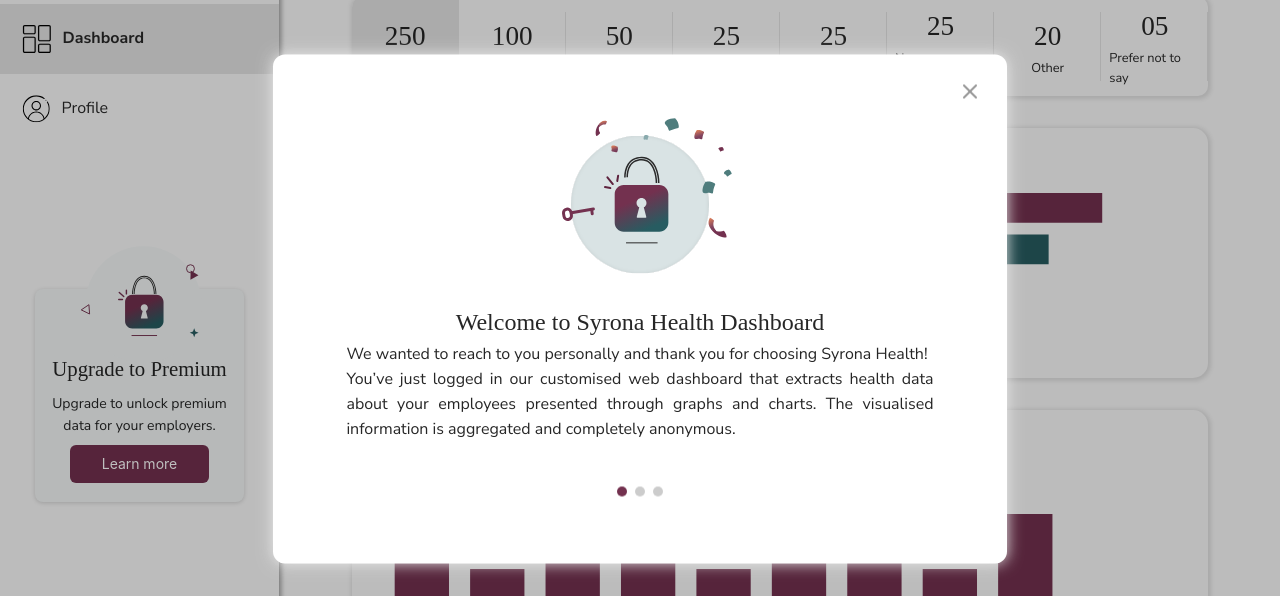
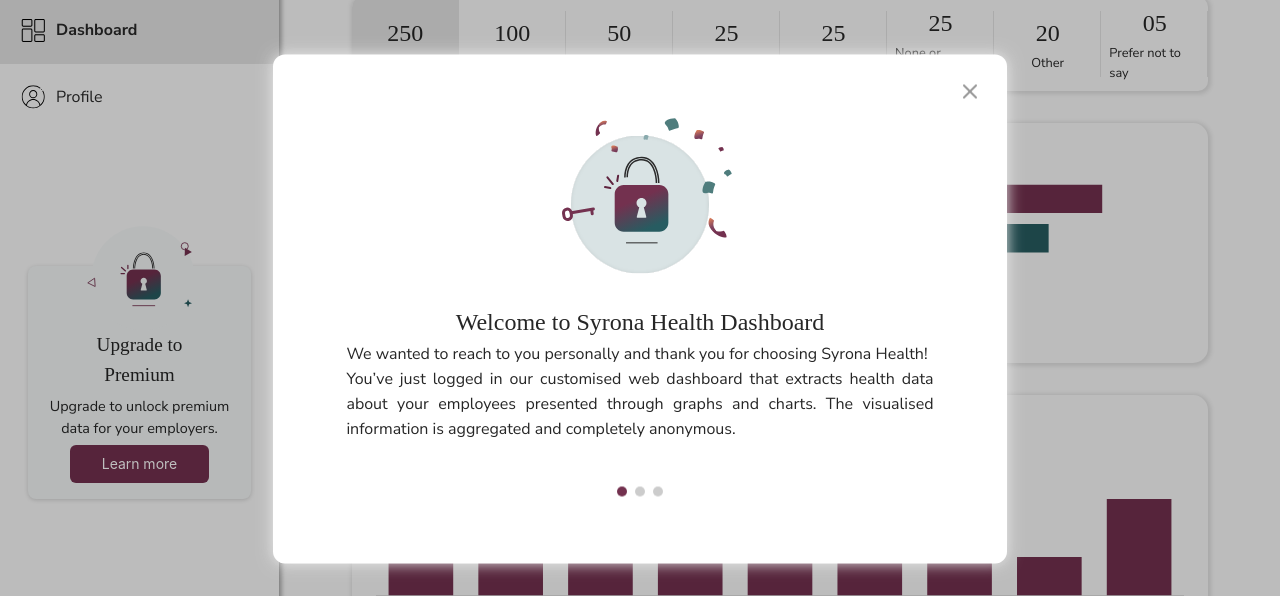
Before and after one commit to nada-abuzaid/sora-dashboard, a Gatsby site: page / in a window 1280 px wide. Shown: the part 91-687 px from the top of the page. Built offline with nearby package versions, Linux system fonts and the light colour scheme; Gatsby itself is replaced by a stand-in of ours; a web font is replaced by a local one.

Commit message:
Edit font size in dashboard

```diff
--- a/src/css/modal.css
+++ b/src/css/modal.css
@@ -8,7 +8,7 @@
   transform: translate(-50%, -50%);
   border-radius: 12px;
   background-color: white;
-  box-shadow: 0px 0px 15px 0px #e9e9e9;
+  box-shadow: 0px 0px 15px #E9E9E9;
   height: 509px;
   overflow: auto;
 }
--- a/src/pages-components/Dashboard/Charts/Chat.jsx
+++ b/src/pages-components/Dashboard/Charts/Chat.jsx
@@ -133,7 +133,7 @@ const Chartt = ({ type }) => {
         <p>Top features used</p>
       )}
 
-      <div className='chart'>
+      <div className={type === 'bar-health' ? 'chart-bar' : 'chart'}>
         <Chart
           type={type === 'doughnut' ? 'doughnut' : 'bar'}
           data={
@@ -168,10 +168,14 @@ const ChartStyle = styled.div`
   max-height: 100%;
   p {
     font-family: 'DM Serif Text';
-    font-size: 1.3rem;
+    font-size: 1.2rem;
   }
   .chart {
     width: 85%;
     height: 95%;
   }
+  .chart-bar {
+    width: 100%;
+    height: 95%;
+  }
 `;
--- a/src/pages-components/Dashboard/Sidebar.jsx
+++ b/src/pages-components/Dashboard/Sidebar.jsx
@@ -106,7 +106,7 @@ const ASide = styled.div`
   .side-logo {
     display: flex;
     align-items: center;
-    padding: 1.4rem;
+    padding: 1.2rem;
     .sora {
       text-transform: uppercase;
       font-family: 'Nunito Sans';
@@ -131,12 +131,12 @@ const ASide = styled.div`
       font-family: 'Nunito Sans';
       font-size: 1rem;
       margin-left: 0.7rem;
-
-      padding: 1.4rem 0;
+      padding: 1.3rem 0;
       ${(props) => (props.isOpen ? null : `display:none`)}
     }
     .icon {
-      margin-left: 1.4rem;
+      margin-left: 1.3rem;
+      width: 1.5rem;
       ${(props) => (props.isOpen ? null : `margin: 1.4rem`)}
     }
   }
--- a/src/pages-components/Dashboard/StatisticNumbers/Statistic.jsx
+++ b/src/pages-components/Dashboard/StatisticNumbers/Statistic.jsx
@@ -38,7 +38,7 @@ const StatisticStyle = styled.div`
   }
   .statistic-number {
     font-family: 'DM Serif Text';
-    font-size: 1.7rem;
+    font-size: 1.5rem;
   }
   p {
     font-size: 0.8rem;
--- a/src/pages-components/Dashboard/Upgrade.jsx
+++ b/src/pages-components/Dashboard/Upgrade.jsx
@@ -28,9 +28,8 @@ const UpgradeStyle = styled.div`
   justify-content: center;
   height: 100%;
   position: relative;
-  margin-top: 0.5rem;
   .upgrade {
-    gap: 0.5rem;
+    gap: 0.3rem;
     display: flex;
     flex-direction: column;
     align-items: center;
@@ -38,23 +37,26 @@ const UpgradeStyle = styled.div`
     padding: 4rem 1rem 2rem 1rem;
     margin-top: 2rem;
     background-color: #f4f7f7;
-    width: 75%;
-    height: 80%;
+    width: 80%;
+    height: 83%;
     box-shadow: rgba(0, 0, 0, 0.16) 0px 1px 4px;
     .upgrade-img {
-      width: 45%;
+      width: 40%;
       position: absolute;
       top: 0;
     }
     .title {
       font-family: 'DM Serif Text';
-      font-size: 1.3rem;
+      font-size: 1.2rem;
       text-align: center;
       margin-bottom: 0;
+      width: 60%;
     }
     .desc {
       font-family: 'Nunito Sans';
       text-align: center;
+      font-size: 0.9rem;
+      width: 100%;
     }
     a.btn-more {
       padding: 0.5rem 2rem;
```
